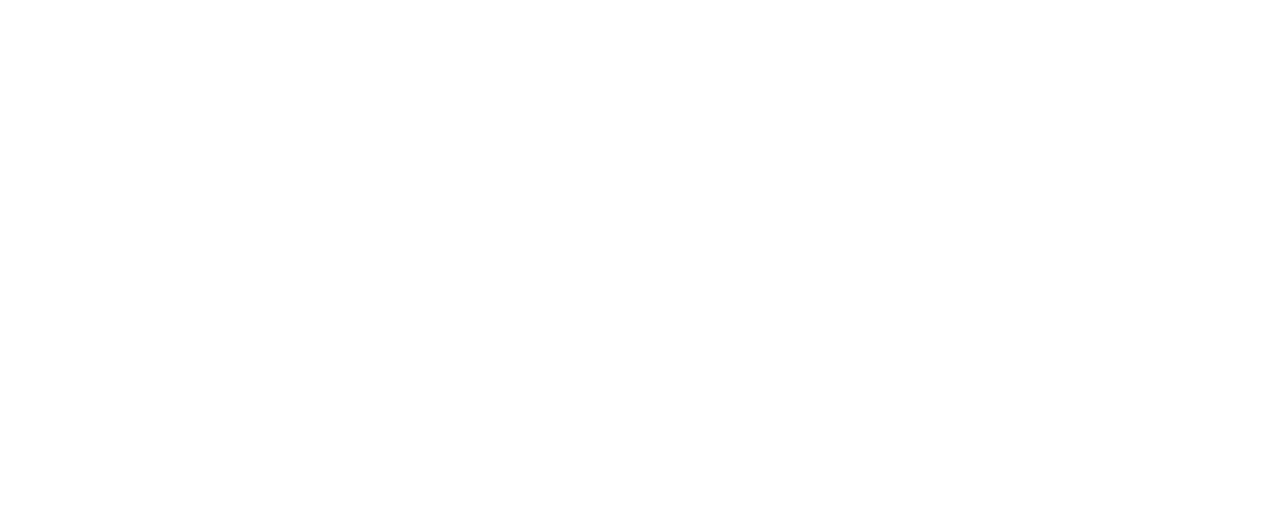
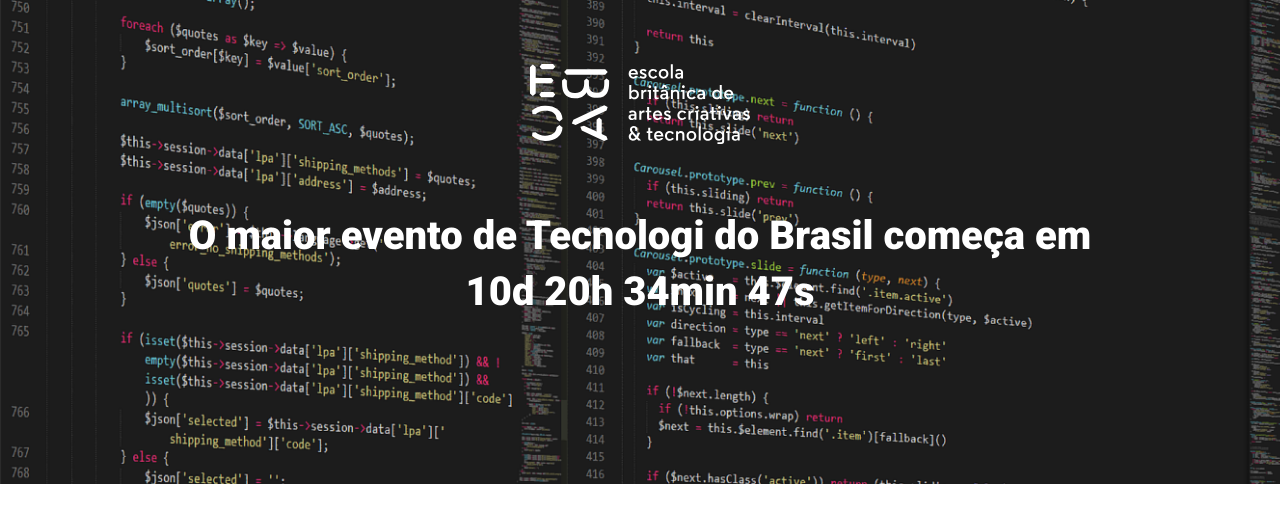
Before and after one commit to uelitonsilva/ebac_tech_talks, a website built with Parcel: page src/index.html in a window 1280 px wide. Built offline with nearby package versions, Linux system fonts and the light colour scheme.

Commit message:
criando hero

```diff
--- a/package.json
+++ b/package.json
@@ -11,6 +11,7 @@
   "license": "ISC",
   "devDependencies": {
     "@parcel/transformer-sass": "^2.12.0",
-    "parcel": "^2.12.0"
+    "parcel": "^2.12.0",
+    "sharp": "^0.31.3"
   }
 }
--- a/src/index.html
+++ b/src/index.html
@@ -1,12 +1,23 @@
 <!DOCTYPE html>
-<html lang="en">
+<html lang="pt-BR">
 <head>
     <meta charset="UTF-8">
     <meta name="viewport" content="width=device-width, initial-scale=1.0">
-    <title>Document</title>
-    <link rel="stylesheet" href="./styles/main.scss">
+    <title>Ebac Tech Talks</title>
+
+    <link rel="preconnect" href="https://fonts.googleapis.com">
+<link rel="preconnect" href="https://fonts.gstatic.com" crossorigin>
+<link href="https://fonts.googleapis.com/css2?family=Roboto:wght@400;700;900&display=swap" rel="stylesheet">
+<link rel="stylesheet" href="./styles/main.scss">
 </head>
 <body>
+<header class="hero">
+<div class="container">
+    <img class="hero__logo" src="./images/ebac_logo.svg" alt="Ebac">
+    <p class="hero__text"> O maior evento de Tecnologi do Brasil começa em 10d 20h 34min 47s</p>
+</div>
+</header>
+
     <script src="./scripts/main.js"></script>
 </body>
 </html>
--- /dev/null
+++ b/src/styles/_hero.scss
@@ -0,0 +1,51 @@
+.hero {
+    padding-top: 64px;
+    padding-bottom: 100px;
+    background-image: url(../images/fundo.png);
+    background-repeat: no-repeat;
+    background-size: cover;
+    position: relative;
+
+    .container {
+        position: relative;
+    }
+
+    &::before {
+        position: absolute;
+        top: 0;
+        left: 0;
+        width: 100%;
+        height: 100%;
+        background-color: #000;
+    }
+
+    &__text {
+        margin-top: 64px;
+        margin-bottom: 64px;
+        font-size: 40px;
+        line-height: 56px;
+
+        font-weight: 800;
+        text-align: center;
+    }
+
+    &__logo {
+        margin: 0 auto;
+        height: 80px;
+        display: block;
+    }
+
+    @media (max-width: 640px) {
+        padding: 40px 0;
+
+        &__logo {
+            height: 40px;
+        }
+
+        &__text {
+            font-size: 22px;
+            line-height: 24px;
+            margin: 24px 0;
+        }
+    }
+}
--- a/src/styles/main.scss
+++ b/src/styles/main.scss
@@ -0,0 +1,22 @@
+@use 'hero';
+
+* {
+    margin: 0;
+    padding: 0;
+    box-sizing: border-box;
+    font-family: roboto, sans-serif;
+    color: #fff;
+}
+
+.container {
+    max-width: 960px;
+    width: 100%;
+    margin: 0 auto;
+
+    @media (max-width: 640px) {
+        max-width: 80%;
+    }
+    @media (max-width: 1024px) {
+        max-width: 90%;
+    }
+}
```
Also changed, not shown: src/images/backend.png (added), src/images/data.png (added), src/images/ebac_logo.svg (added), src/images/frontend.png (added), src/images/fundo.png (added), src/images/ui-ux.png (added), 1 other file.
